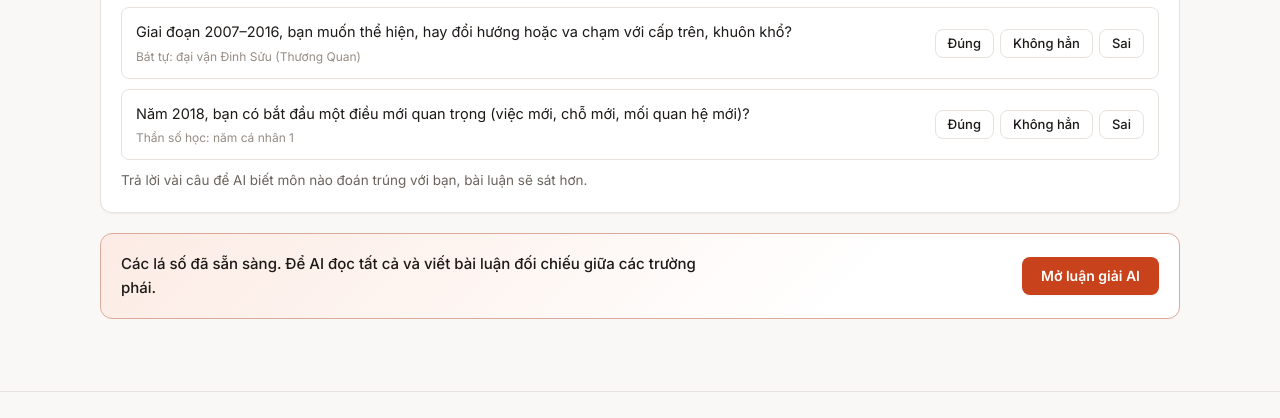
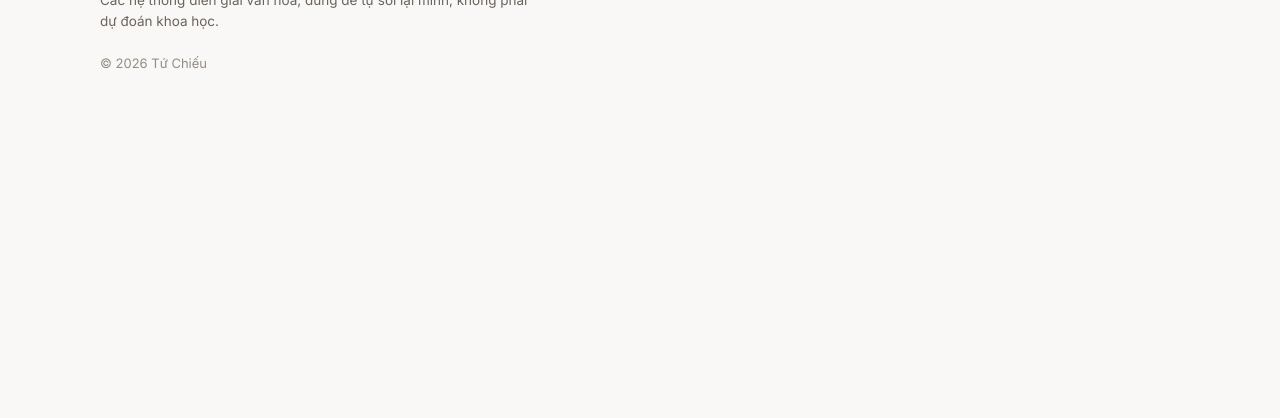
Before and after one commit to dung-growth/tu-chieu, a website: page index.html in a window 1280 px wide. Shown: the part 1920-2338 px from the top of the page. After the commit the page ends 2034 px from the top, so only its background shows below. Drawn offline with Linux system fonts and the light colour scheme.

Commit message:
Add files via upload

```diff
--- a/index.html
+++ b/index.html
@@ -252,6 +252,7 @@ th{font-size:12px;color:var(--ink-2);font-weight:600;letter-spacing:.02em}
 .lo-shu div{height:64px;border:1px solid var(--line);border-radius:var(--r-sm);display:grid;place-items:center;font:600 17px var(--display);background:var(--sheet)}
 .lo-shu div.empty{color:var(--ink-3);background:var(--sunken);border-style:dashed}
 
+.qa-more{margin-top:10px}
 /* khám phá beta */
 .beta{font-size:9.5px;font-weight:700;letter-spacing:.04em;text-transform:uppercase;padding:1px 5px;border-radius:4px;background:var(--seal-soft);color:var(--seal);margin-left:4px;vertical-align:1px}
 .lab-head{display:flex;flex-wrap:wrap;gap:10px 16px;align-items:center;justify-content:space-between;margin-bottom:16px}
@@ -424,15 +425,6 @@ th{font-size:12px;color:var(--ink-2);font-weight:600;letter-spacing:.02em}
 @media (max-width:960px){ .yr-grid{grid-template-columns:repeat(2,minmax(0,1fr))} }
 @media (max-width:560px){ .yr-grid{grid-template-columns:1fr} }
 /* kiểm lại quá khứ */
-.chk-list{display:flex;flex-direction:column;gap:10px;margin-top:12px}
-.chk{border:1px solid var(--line);border-radius:var(--r-sm);padding:12px 14px;display:flex;justify-content:space-between;gap:10px 16px;align-items:center;flex-wrap:wrap}
-.chk p{margin:0;font-size:14.5px;flex:1 1 300px} .chk small{display:block;color:var(--ink-3);font-size:12px;margin-top:3px}
-.chk-btns{display:flex;gap:6px}
-.chk-btns button{padding:7px 12px;font-size:13px;background:var(--sheet);border:1px solid var(--line);font-weight:500}
-.chk-btns button[aria-pressed=true][data-v=y]{background:var(--jade);color:var(--on-jade);border-color:var(--jade)}
-.chk-btns button[aria-pressed=true][data-v=p]{background:var(--ink-2);color:var(--paper);border-color:var(--ink-2)}
-.chk-btns button[aria-pressed=true][data-v=n]{background:var(--seal);color:var(--on-seal);border-color:var(--seal)}
-.chk-score{margin:10px 0 0;font-size:13.5px;color:var(--ink-2)}
 /* xem độ hợp */
 .hop-form{display:grid;grid-template-columns:repeat(auto-fit,minmax(200px,1fr));gap:14px 16px}
 .hop-score{display:flex;align-items:center;gap:18px;flex-wrap:wrap}
@@ -779,7 +771,6 @@ tr.cur td{background:var(--seal-soft)}
               <div class="ai-out" id="aiOut"><p class="muted">Bấm <b>Viết luận giải</b> để AI đọc cả bốn lá số và viết một bài đối chiếu: chỗ các trường phái cùng nói một điều, chỗ chúng mâu thuẫn, thời vận sắp tới và lời khuyên cụ thể. Mất khoảng 30–90 giây.</p></div>
               <div id="chat" class="chat" hidden>
                 <div id="qaList"></div>
-                <label class="check small" for="shortMode" style="margin:0 0 6px"><input type="checkbox" id="shortMode" checked> Trả lời ngắn kiểu thầy (bỏ tick để đọc giải thích đầy đủ)</label>
                 <p class="chat-hint">Hỏi tiếp, hoặc gieo một quẻ Kinh Dịch (Mai Hoa Dịch Số, lấy năm, tháng, ngày, giờ âm lịch lúc bấm). Mỗi câu hỏi chỉ gieo một lần trong ngày.</p>
                 <div class="chat-row">
                   <input id="ask" placeholder="Hỏi thêm, ví dụ: năm 2027 có nên mở kinh doanh riêng không?">
@@ -1041,6 +1032,7 @@ function show(id){ tabs.forEach(t => { const on = t.id === id; t.setAttribute('a
 tabs.forEach((t,i) => { t.addEventListener('click', () => show(t.id)); t.addEventListener('keydown', e => { if (e.key==='ArrowRight'||e.key==='ArrowLeft'){ const n = tabs[(i + (e.key==='ArrowRight'?1:-1) + tabs.length) % tabs.length]; n.focus(); show(n.id);} }); });
 
 let R = null;
+try { Object.keys(localStorage).filter(k => k.startsWith('tuchieu:check:')).forEach(k => localStorage.removeItem(k)); } catch(e) {}
 function timeInfo(){
   if (!$('#noTime').checked) return { time: $('#time').value || '12:00', timeMode: 'exact', timeLabel: $('#time').value || '12:00' };
   const k = $('#canh').value;
@@ -1121,10 +1113,9 @@ function renderSummary(){
   </div>
   ${input.timeMode==='unknown' ? '<div class="warn">Không rõ giờ sinh: Thần số học đầy đủ; Bát tự còn 3 trụ (thiếu trụ giờ); Bản đồ sao tính theo 12 giờ trưa, không có cung Mọc và các nhà; Tử vi chưa lập được. Nếu biết khoảng giờ, chọn canh giờ để có thêm Tử vi và trụ giờ.</div>' : input.timeMode==='canh' ? '<div class="warn">Tính theo canh giờ: Bát tự và Tử vi đầy đủ. Bản đồ sao lấy giờ giữa canh nên cung Mọc và các nhà chỉ là ước lượng.</div>' : ''}
   <div class="panel" id="yearPanel"></div>
-  <div class="panel" id="checkPanel" hidden></div>
   <div class="callout"><p>Các lá số đã sẵn sàng. Để AI đọc tất cả và viết bài luận đối chiếu giữa các trường phái.</p><button class="btn-primary" type="button" id="sumAi">Mở luận giải AI</button></div>`;
   $('#sumAi').onclick = () => { show('t-ai'); $('#t-ai').focus(); };
-  renderYearPanel(); renderChecks();
+  renderYearPanel();
 }
 function curDV(){ const y = new Date().getFullYear(); const d = R.bazi.daiVan.find(v => y >= v.startYear && y <= v.endYear); return d ? `${d.gz} (${d.thapThan})` : '—'; }
 
@@ -1549,40 +1540,6 @@ function drawYear(y){
     <button type="button" class="btn-ghost btn-sm" id="yrAsk" style="margin-top:12px">Hỏi AI về năm ${y}</button>`;
   $('#yrAsk').onclick = () => askAbout(`Năm ${y} (${g.can} ${g.chi}) của tôi thế nào? Nên tập trung vào điều gì, cẩn thận điều gì?`);
 }
-
-/* ---- Kiểm lại quá khứ ---- */
-const CHECK_KEY = () => 'tuchieu:check:' + R.input.date + ':' + R.input.time;
-function checkAns(){ try { return JSON.parse(localStorage.getItem(CHECK_KEY()) || '{}'); } catch(e) { return {}; } }
-function checkList(){
-  if (!R) return [];
-  const by = +R.input.date.slice(0,4), nowY = new Date().getFullYear(), out = [...(R.tvc ? R.tvc.checks : [])];
-  const DV = { 'Chính Quan': 'áp lực, kỷ luật, trách nhiệm tăng lên rõ (học hành nghiêm, việc gò bó, có người quản chặt)', 'Thất Sát': 'nhiều áp lực, thử thách, phải gồng lên để vượt qua',
-    'Chính Tài': 'bạn bắt đầu tự kiếm tiền đều đặn, chuyện tiền chiếm nhiều tâm trí', 'Thiên Tài': 'tiền vào ra thất thường, có những khoản bất ngờ',
-    'Thực Thần': 'bạn được sống thoải mái, theo sở thích, sáng tạo nhiều', 'Thương Quan': 'bạn muốn thể hiện, hay đổi hướng hoặc va chạm với cấp trên, khuôn khổ',
-    'Chính Ấn': 'bạn học nhiều, được người lớn đỡ đầu', 'Thiên Ấn': 'bạn hướng vào bên trong, học kiểu riêng, hơi cô độc',
-    'Tỷ Kiên': 'bạn bè, người ngang hàng ảnh hưởng nhiều tới quyết định của bạn', 'Kiếp Tài': 'tiền dễ hao vì bạn bè, hùn hạp, cạnh tranh nhiều' };
-  const dv = R.bazi.daiVan.filter(v => v.endYear < nowY && v.startYear >= by + 10).slice(-1)[0];
-  if (dv && DV[dv.thapThan]) out.push({ id: 'bz-' + dv.startYear, school: 'Bát tự', text: `Giai đoạn ${dv.startYear}–${dv.endYear}, ${DV[dv.thapThan]}?`, basis: `đại vận ${dv.gz} (${dv.thapThan})` });
-  for (let y = nowY - 1; y >= Math.max(by + 15, nowY - 9); y--) if (personalYear(y) === 1) { out.push({ id: 'ns-' + y, school: 'Thần số học', text: `Năm ${y}, bạn có bắt đầu một điều mới quan trọng (việc mới, chỗ mới, mối quan hệ mới)?`, basis: 'năm cá nhân 1' }); break; }
-  return out.slice(0, 5);
-}
-function renderChecks(){
-  const list = checkList(), box = $('#checkPanel');
-  if (!list.length) { box.hidden = true; return; }
-  const ans = checkAns(); box.hidden = false;
-  const score = () => { const a = checkAns(), done = list.filter(c => a[c.id]); if (!done.length) return 'Trả lời vài câu để AI biết môn nào đoán trúng với bạn, bài luận sẽ sát hơn.';
-    const by = {}; done.forEach(c => { by[c.school] = by[c.school] || [0, 0]; by[c.school][1]++; if (a[c.id] === 'y') by[c.school][0]++; });
-    return 'Đã trả lời ' + done.length + '/' + list.length + ' câu. Trúng: ' + Object.entries(by).map(([k, [h, t]]) => `${k} ${h}/${t}`).join(', ') + '. AI sẽ dựa vào kết quả này khi luận.'; };
-  box.innerHTML = `<h3>Lá số đoán trúng tới đâu?</h3><p class="small muted" style="margin:4px 0 0">Vài điều lá số nói về quá khứ của bạn. Bạn tự kiểm xem có đúng không.</p>
-    <div class="chk-list">${list.map(c => `<div class="chk" data-id="${c.id}"><p>${esc(c.text)}<small>${c.school}: ${esc(c.basis)}</small></p>
-      <div class="chk-btns" role="group" aria-label="Đánh giá">${[['y','Đúng'],['p','Không hẳn'],['n','Sai']].map(([v,t]) => `<button type="button" data-v="${v}" aria-pressed="${ans[c.id]===v}">${t}</button>`).join('')}</div></div>`).join('')}</div>
-    <p class="chk-score" id="chkScore">${score()}</p>`;
-  box.querySelectorAll('.chk').forEach(row => row.querySelectorAll('button').forEach(btn => btn.onclick = () => {
-    const a = checkAns(), id = row.dataset.id; a[id] = a[id] === btn.dataset.v ? undefined : btn.dataset.v;
-    try { localStorage.setItem(CHECK_KEY(), JSON.stringify(a)); } catch(e) {}
-    row.querySelectorAll('button').forEach(b => b.setAttribute('aria-pressed', a[id] === b.dataset.v)); $('#chkScore').textContent = score(); }));
-}
-
 
 /* ---- Khám phá · Beta: khung chứa các hệ thử nghiệm. Thêm hệ mới = thêm một dòng vào LAB ---- */
 const LAB = [
@@ -1886,8 +1843,6 @@ function brief(){
   else { L.push(`\n[TỬ VI] ${t.amDuong}, bản mệnh ${t.napAmNam}, ${t.cuc}. Tuần tại ${t.tuan.join('-')}, Triệt tại ${t.triet.join('-')}. Mệnh ${t.menh}, Thân ${t.than}, Mệnh chủ ${t.soul}, Thân chủ ${t.body}. Đại hạn hiện tại: ${t.decadalNow?t.decadalNow.stem+' '+t.decadalNow.branch:'?'}; tiểu hạn năm nay: ${t.yearlyNow?t.yearlyNow.stem+' '+t.yearlyNow.branch:'?'}.`);
   t.palaces.forEach(p => L.push(`- ${p.name} (${p.stem} ${p.branch}${p.isBody?', Thân cư':''}; đại hạn ${p.decadal?p.decadal.join('-'):'?'}): chính tinh ${p.major.length?p.major.map(s=>s.name+(s.bright?' '+s.bright:'')+(s.mut?' hóa '+s.mut:'')).join(', '):'vô chính diệu'}; phụ tinh ${p.minor.map(s=>s.name+(s.mut?' hóa '+s.mut:'')).join(', ')||'—'}; ${p.adj.slice(0,8).join(', ')}`)); }
   if (R.tvc) L.push('\n' + TVC.brief(R.tvc));
-  const ck = checkList().filter(c => checkAns()[c.id]);
-  if (ck.length) L.push('\n[NGƯỜI XEM TỰ KIỂM QUÁ KHỨ] (môn nào trúng thì dựa nhiều hơn, môn nào sai thì nói thận trọng hơn)\n' + ck.map(c => `- ${c.school}, ${c.text} (căn cứ: ${c.basis}) → ${({y:'ĐÚNG',p:'KHÔNG HẲN',n:'SAI'})[checkAns()[c.id]]}`).join('\n'));
   L.push(`\n[THẦN SỐ HỌC] Đường đời ${n.lifePath}, Sứ mệnh ${n.expression}, Linh hồn ${n.soul}, Nhân cách ${n.personality}, Trưởng thành ${n.maturity}, Ngày sinh ${n.birthday}, Thái độ ${n.attitude}. Năm cá nhân: ${n.personalYears.map(p=>p.year+'='+p.n).join(', ')}. Đỉnh cao: ${n.peaks.map(p=>`${p.age} tuổi (${p.year})=${p.n}`).join(', ')}. Số thiếu trong ngày sinh: ${Object.keys(n.grid).filter(k=>!n.grid[k]).join(', ')}. Mũi tên: ${n.arrows.map(a=>(a.kind==='full'?'mũi tên ':'mũi tên trống ')+a.name+' ('+a.nums.join('-')+')').join(', ')||'không có'}. Thử thách: ${n.challenges.join(', ')}. Nợ nghiệp: ${n.debts.map(d=>d.n+' ở '+d.where).join(', ')||'không có'}. Đam mê ẩn: ${n.passion.join(', ')}. Tháng cá nhân ${n.personalMonth.month}: ${n.personalMonth.n}.`);
   return L.join('\n');
 }
@@ -1943,8 +1898,10 @@ async function ask(){
   const box = document.createElement('div'); box.className = 'qa'; box.innerHTML = `<div class="q">${esc(q)}</div><div class="a"><p class="muted">Đang suy nghĩ…</p></div>`; $('#qaList').append(box);
   const a = box.querySelector('.a'); let got = false;
   try {
-    const text = await callAI({ brief: brief() + hdBrief(q), focus: $('#focus').value, ctx: readInput().ctx, first: firstText, history: history.slice(-3), question: q, style: $('#shortMode').checked ? 'thay' : '' }, t => { got = !!t; a.innerHTML = md(t); });
+    const text = await callAI({ brief: brief() + hdBrief(q), focus: $('#focus').value, ctx: readInput().ctx, first: firstText, history: history.slice(-3), question: q, style: ask.long ? '' : 'thay' }, t => { got = !!t; a.innerHTML = md(t); });
     history.push({ q, a: text }); a.insertAdjacentHTML('beforeend', byNote());
+    if (!ask.long) { const more = document.createElement('button'); more.type = 'button'; more.className = 'btn-ghost btn-sm qa-more'; more.textContent = 'Giải thích kỹ hơn';
+      more.onclick = () => { more.remove(); ask.long = true; $('#ask').value = q; ask().finally(() => { ask.long = false; }); }; a.append(more); }
   } catch(e) { failAsk(box, q, e, got, ask); }
   finally { busy(false); }
 }
--- a/prompt.js
+++ b/prompt.js
@@ -34,7 +34,6 @@ Nêu thẳng mâu thuẫn, không cố ép cho khớp; nói cách hiểu hợp l
 ## Lời khuyên cụ thể
 3–6 việc làm được ngay, thực tế, gắn với dấu hiệu đã nêu.
 
-Nếu dữ liệu có mục [NGƯỜI XEM TỰ KIỂM QUÁ KHỨ]: môn nào người đọc xác nhận ĐÚNG thì dựa vào nhiều hơn và có thể nhắc lại điều đã trúng; môn nào SAI thì nói thận trọng hơn ở môn đó.
 
 Quy tắc: không phán số mệnh cứng nhắc, không dọa (tai nạn, bệnh nặng, chết chóc, ly hôn); nói về xu hướng và khả năng. Không đưa lời khuyên y tế, đầu tư tài chính cụ thể. Không tự gán nghề nghiệp, chức vụ hay hoàn cảnh mà người đọc chưa nói. Nếu thông tin ghi KHÔNG RÕ GIỜ SINH hoặc CHỈ BIẾT CANH GIỜ: tuyệt đối không bịa trụ giờ, cung Mọc, các nhà hay lá số Tử vi; nói ngắn gọn phần nào thiếu và vì sao, rồi luận trên những gì có. Không nhắc tới "dữ liệu" hay "prompt". Dài khoảng 2.000–2.600 từ. Kết thúc bằng một câu nhắc ngắn rằng đây là các hệ thống diễn giải văn hóa, không phải khoa học.`;
 }
```
